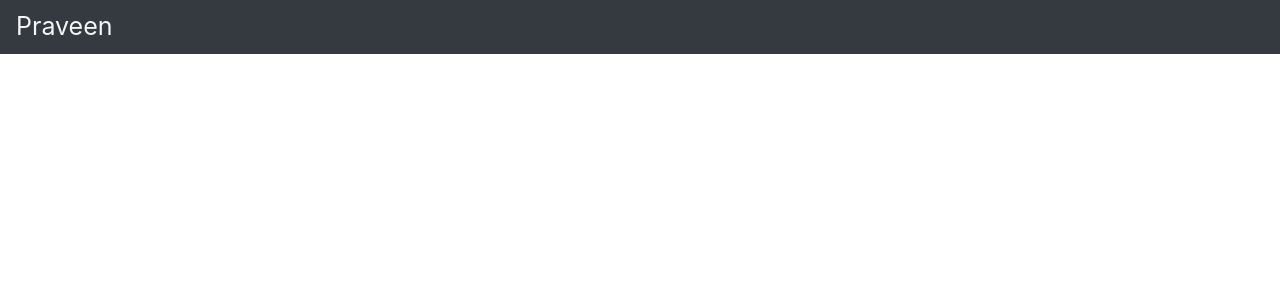
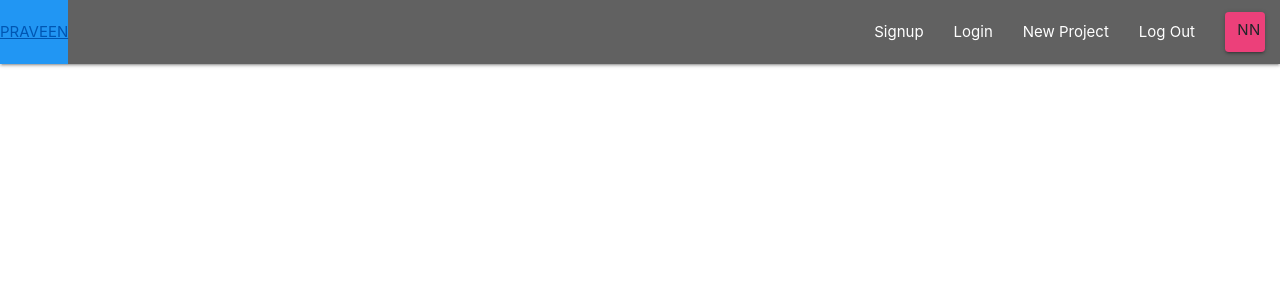
Before and after one commit to PraveenKusuluri08/react-auth, a React (Create React App) app: page / in a window 1280 px wide. Shown: the top 300 px of the page. Built offline with nearby package versions, Linux system fonts and the light colour scheme.

Commit message:
Fifth commit

```diff
--- a/public/index.html
+++ b/public/index.html
@@ -16,7 +16,7 @@
     -->
     <link rel="stylesheet" href="https://fonts.googleapis.com/css?family=Roboto:300,400,500,700&display=swap" />
     <link rel="stylesheet" href="https://fonts.googleapis.com/icon?family=Material+Icons" />
-
+    <link rel="stylesheet" href="https://cdnjs.cloudflare.com/ajax/libs/materialize/1.0.0-beta/css/materialize.min.css">
     <link rel="manifest" href="%PUBLIC_URL%/manifest.json" />
     <!--
       Notice the use of %PUBLIC_URL% in the tags above.
--- a/src/App.js
+++ b/src/App.js
@@ -1,3 +1,4 @@
+
 import {BrowserRouter} from "react-router-dom"
 import "./App.css"
 import NavBar from "./components/layout/NavBar"
--- a/src/components/layout/Navbar.js
+++ b/src/components/layout/Navbar.js
@@ -1,28 +1,18 @@
-import React from "react"
-import { Link } from "react-router-dom"
-import { Nav, Navbar, NavDropdown } from "react-bootstrap"
-import AppBar from "@material-ui/core/AppBar"
-import Toolbar from "@material-ui/core/Toolbar"
+import React from 'react'
+import { Link } from 'react-router-dom'
+import SignedInLinks from './SignedInLinks'
+import SignedOutLinks from './SignedOutLinks'
 
-const NavBar = () => {
+const Navbar = () => {
   return (
-    <>
-      {/* <AppBar position="static">
-        <Toolbar>
-          <Link to="/" style={{ textDecoration: "none", color: "whitesmoke", fontSize: "25px" }}>
-            Praveen
-          </Link>
-        </Toolbar>
-      </AppBar> */}
-
-      <Navbar className="mr-auto" expand="lg" bg="dark" variant="dark">
-        <Link to="/" style={{ textDecoration: "none", color: "whitesmoke", fontSize: "25px" }}>
-          Praveen
-        </Link>
-
-      </Navbar>
-    </>
+    <nav className="nav-wrapper grey darken-2">
+      <div className="wrapper">
+        <Link to='/' className="left bg blue">PRAVEEN</Link>
+        <SignedInLinks />
+        <SignedOutLinks />
+      </div>
+    </nav>
   )
 }
 
-export default NavBar
+export default Navbar
--- /dev/null
+++ b/src/components/layout/SignedInLinks.js
@@ -0,0 +1,17 @@
+
+import React from 'react'
+import { NavLink } from 'react-router-dom'
+
+const SignedInlinks = () => {
+  return (
+    <div>
+      <ul className="right">
+        <li><NavLink to='/'>New Project</NavLink></li>
+        <li><NavLink to='/'>Log Out</NavLink></li>
+        <li><NavLink to='/' className="btn btn-floating pink lighten-1">NN</NavLink></li>
+      </ul>
+    </div>
+  )
+}
+
+export default SignedInlinks
--- a/src/components/layout/Signedoutlinks.js
+++ b/src/components/layout/Signedoutlinks.js
@@ -0,0 +1,16 @@
+
+import React from 'react'
+import { NavLink } from 'react-router-dom'
+
+const SignedOutLinks = () => {
+  return (
+    <div>
+      <ul className="right">
+        <li><NavLink to='/'>Signup</NavLink></li>
+        <li><NavLink to='/'>Login</NavLink></li>
+      </ul>
+    </div>
+  )
+}
+
+export default SignedOutLinks
```
